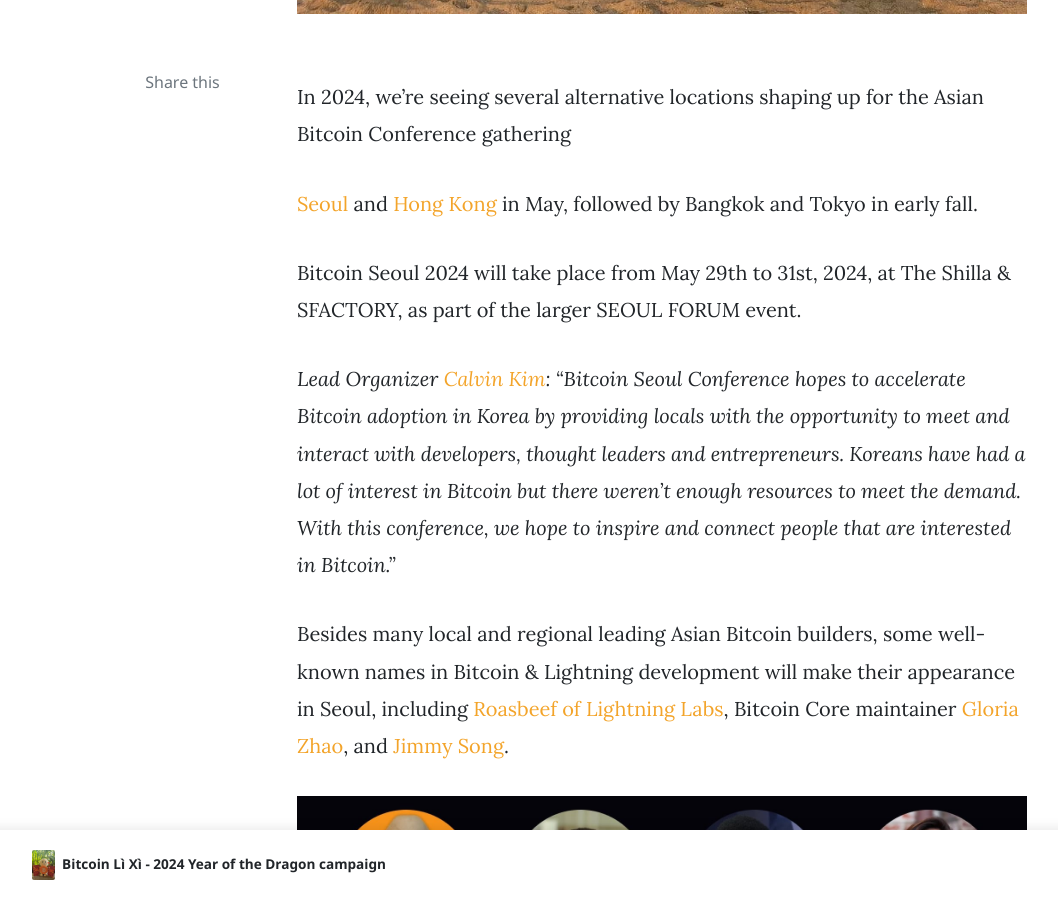
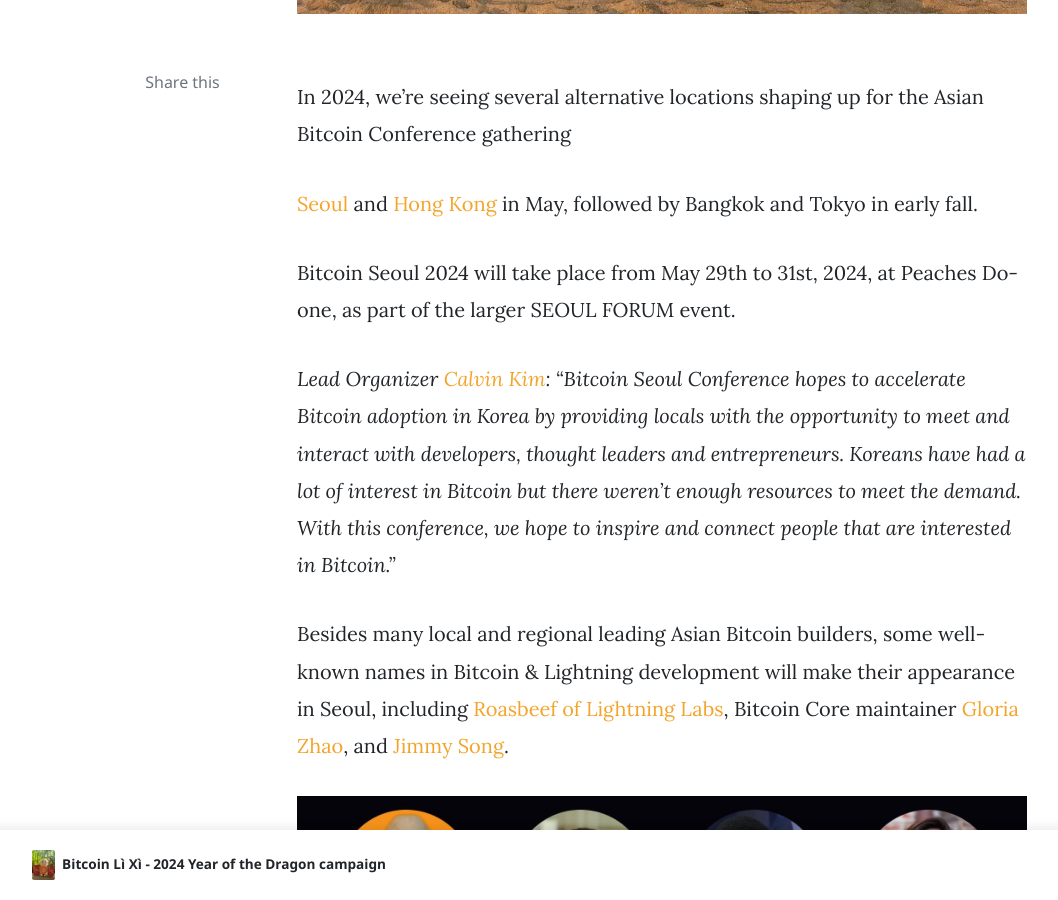
Before and after one commit to bitcoinsaigon/bitcoinsaigon.github.io, a Jekyll site: the page built from _posts/2024-03-09-bitcoin-in-asia-korea-2024.md, in a window 1280 px wide and 900 px high, scrolled down 1923 px. Shown: the whole window, without its empty margins (73-1131 px from the left). Built offline with Jekyll 4.4.1, drawn with Linux system fonts in a browser that asks for light colours; nearby versions of some CDN libraries; comment, search, counter and statistics services are not loaded.

Commit message:
Change venue location

```diff
--- a/_posts/2024-03-09-bitcoin-in-asia-korea-2024.md
+++ b/_posts/2024-03-09-bitcoin-in-asia-korea-2024.md
@@ -17,7 +17,7 @@
 
 [Seoul](https://www.bitcoinseoul.kr/en/) and [Hong Kong](https://b.tc/conference/asia) in May, followed by Bangkok and Tokyo in early fall.
 
-Bitcoin Seoul 2024 will take place from May 29th to 31st, 2024, at The Shilla & SFACTORY, as part of the larger SEOUL FORUM event.
+Bitcoin Seoul 2024 will take place from May 29th to 31st, 2024, at Peaches Do-one, as part of the larger SEOUL FORUM event.
 
 _Lead Organizer [Calvin Kim](https://twitter.com/kcalvinalvinn): “Bitcoin Seoul Conference hopes to accelerate Bitcoin adoption in Korea by providing locals with the opportunity to meet and interact with developers, thought leaders and entrepreneurs. Koreans have had a lot of interest in Bitcoin but there weren’t enough resources to meet the demand. With this conference, we hope to inspire and connect people that are interested in Bitcoin.”_
 
```
